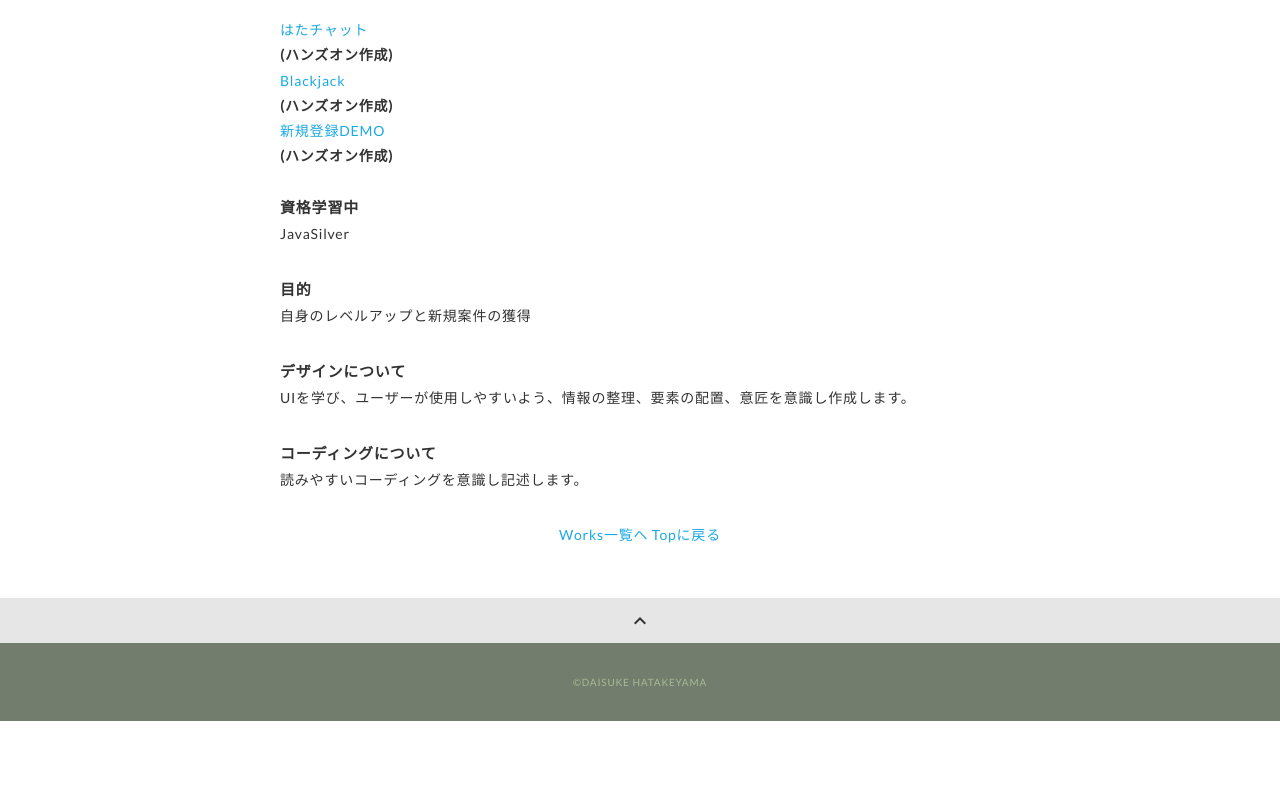
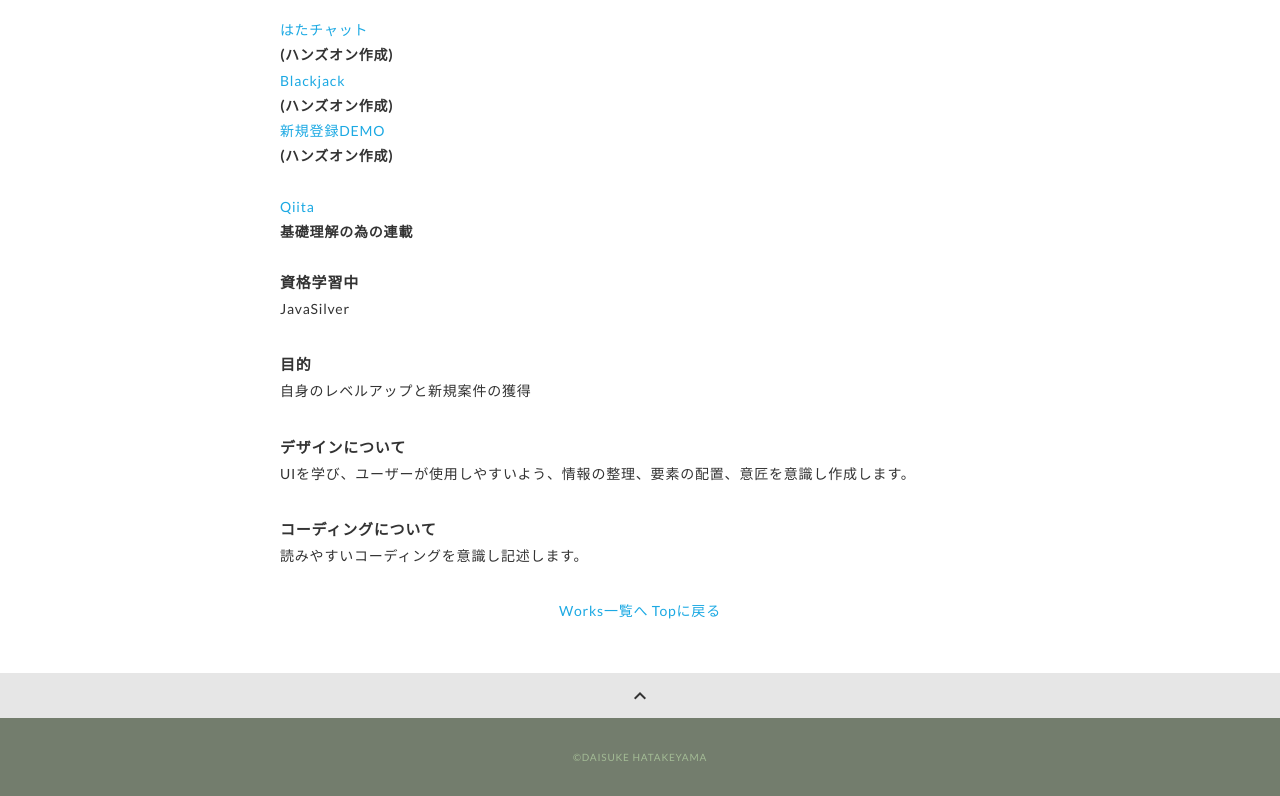
Before and after one commit to dafu1985/Daisuke1.github.io, a plain HTML site: page study.html in a window 1280 px wide. Shown: the part 730-1526 px from the top of the page. Before the commit the page ends 1451 px from the top, so only its background shows below. Drawn offline with nearby package versions, Linux system fonts and the light colour scheme.

Commit message:
Qiita追加

```diff
--- a/study.html
+++ b/study.html
@@ -57,7 +57,7 @@
             <a href="https://chatserviceproject.web.app/">はたチャット</a><h4>(ハンズオン作成)</h4>
             <a href="https://github.com/dafu1985/BlackjackClass">Blackjack</a><h4>(ハンズオン作成)</h4>
             <a href="https://github.com/dafu1985/myproject03.github.io">新規登録DEMO</a><h4>(ハンズオン作成)</h4><br>
-
+                   <a href="https://qiita.com/tianshandafu894">Qiita</a><h4>基礎理解の為の連載</h4><br>
             <h3 class="article-info-title">資格学習中</h3>
             <p>JavaSilver</p>
             <h3 class="article-info-title">目的</h3>
```
